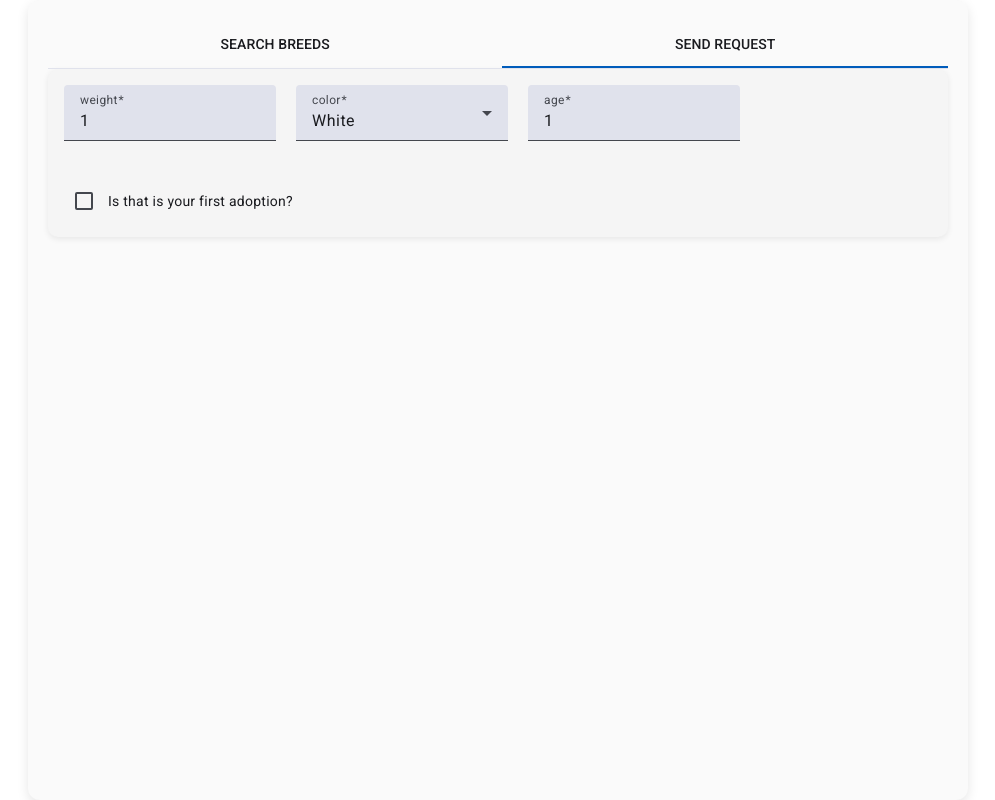
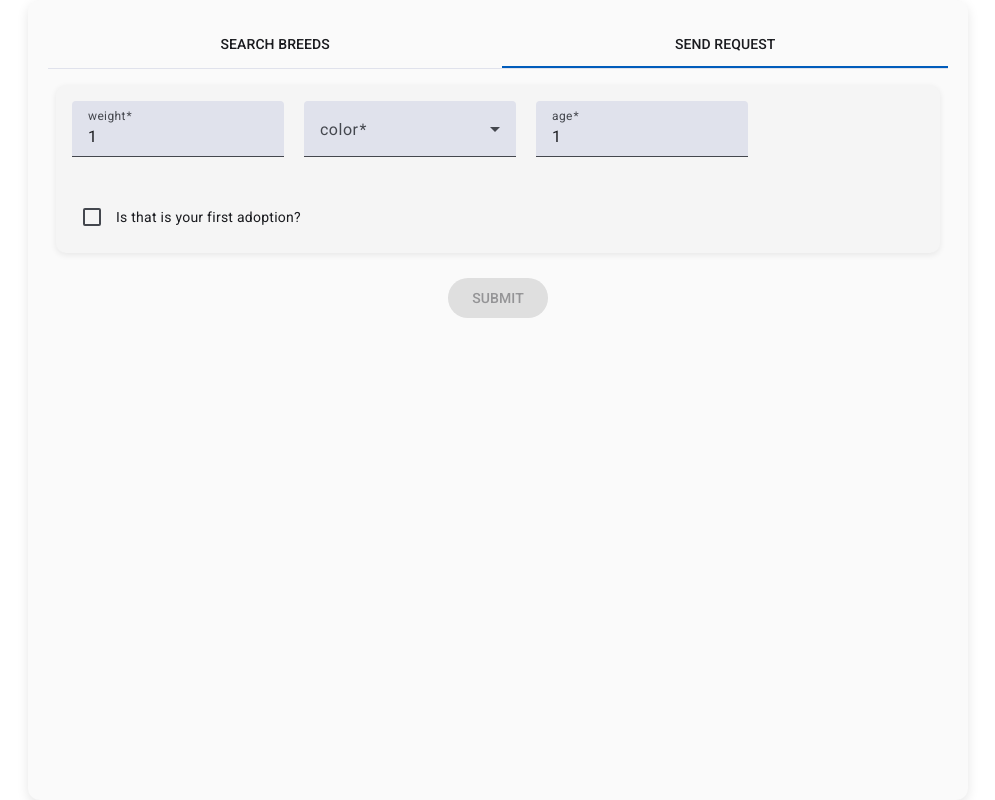
Before and after one commit to 203876149/dogs-album, an Angular app: page /request in a window 1280 px wide. Shown: the whole page, without its empty margins (142-1137 px from the left). Built offline with nearby package versions, Linux system fonts and the light colour scheme.

Commit message:
feat: enhance request form with error handling and submission feedback

```diff
--- a/package.json
+++ b/package.json
@@ -10,6 +10,7 @@
   },
   "private": true,
   "dependencies": {
+    "@angular/animations": "^19.2.9",
     "@angular/cdk": "^19.2.11",
     "@angular/common": "^19.2.0",
     "@angular/compiler": "^19.2.0",
--- a/src/app/app.config.ts
+++ b/src/app/app.config.ts
@@ -1,12 +1,13 @@
 import { ApplicationConfig, provideZoneChangeDetection } from '@angular/core';
 import { provideRouter } from '@angular/router';
-
 import { routes } from './app.routes';
 import {provideHttpClient} from '@angular/common/http';
+import {provideAnimationsAsync} from '@angular/platform-browser/animations/async';
 
 export const appConfig: ApplicationConfig = {
   providers: [provideZoneChangeDetection({ eventCoalescing: true }),
     provideRouter(routes),
     provideHttpClient(),
+    provideAnimationsAsync()
   ]
 };
--- a/src/app/request/request.component.css
+++ b/src/app/request/request.component.css
@@ -14,6 +14,13 @@ request-container {
   align-items: center;
   background-color: #f5f5f5;
   padding: 16px;
+  margin: 16px 8px;
   border-radius: 10px;
   box-shadow: 0 2px 6px rgba(0,0,0,0.08);
 }
+
+.button-container {
+  margin: 25px 8px;
+  display: flex;
+  justify-content: center;
+}
--- a/src/app/request/request.component.html
+++ b/src/app/request/request.component.html
@@ -1,8 +1,12 @@
 <div class="request-container">
   <form [formGroup]="form" class="form-section">
+    @let errors = errorMessages$ | async;
     <mat-form-field>
       <mat-label>weight</mat-label>
       <input type="number" matInput formControlName="weight" />
+      @if (errors?.['weight']) {
+        <mat-error>{{ errors?.['weight'] }}</mat-error>
+      }
     </mat-form-field>
     <mat-form-field>
       <mat-label>color</mat-label>
@@ -11,11 +15,26 @@
           <mat-option [value]="color">{{ color }}</mat-option>
         }
       </mat-select>
+      @if (errors?.['color']) {
+        <mat-error>{{ errors?.['color'] }}</mat-error>
+      }
     </mat-form-field>
     <mat-form-field>
       <mat-label>age</mat-label>
       <input type="number" matInput formControlName="age" />
+      @if (errors?.['age']) {
+        <mat-error>{{ errors?.['age'] }}</mat-error>
+      }
     </mat-form-field>
     <mat-checkbox formControlName="firstAdoption"><mat-label>Is that is your first adoption?</mat-label></mat-checkbox>
   </form>
+  <div class="button-container">
+    @if (!submitEvent()) {
+      <button (click)="onSubmit()" type="submit" [disabled]="!form.valid" mat-flat-button>SUBMIT</button>
+    } @else if (submitEvent() === 'processing') {
+      <mat-spinner></mat-spinner>
+    } @else if (submitEvent() === 'success') {
+      <h3 @fadeOut>Your adoption request has been registered in the system.</h3>
+    }
+  </div>
 </div>
--- a/src/app/request/request.component.ts
+++ b/src/app/request/request.component.ts
@@ -1,5 +1,5 @@
-import {ChangeDetectionStrategy, Component} from '@angular/core';
-import {AbstractControl, FormControl, FormGroup, ReactiveFormsModule, ValidationErrors, ValidatorFn, Validators} from '@angular/forms';
+import {ChangeDetectionStrategy, Component, signal} from '@angular/core';
+import {FormControl, FormGroup, ReactiveFormsModule, Validators} from '@angular/forms';
 import {takeUntilDestroyed} from '@angular/core/rxjs-interop';
 import {MatFormFieldModule} from '@angular/material/form-field';
 import {MatInputModule} from '@angular/material/input';
@@ -8,35 +8,93 @@ import {MatCheckbox} from '@angular/material/checkbox';
 import {AsyncPipe} from '@angular/common';
 import {MatCard, MatCardAvatar, MatCardHeader, MatCardImage, MatCardTitle} from '@angular/material/card';
 import {MatProgressBar} from '@angular/material/progress-bar';
+import {filter, map, Observable} from 'rxjs';
+import {MatButtonModule} from '@angular/material/button';
+import {MatProgressSpinner} from '@angular/material/progress-spinner';
+import { trigger, transition, style, animate } from '@angular/animations';
+
 
 @Component({
   selector: 'app-request',
-  imports: [MatFormFieldModule, MatInputModule, MatSelectModule, ReactiveFormsModule, MatCheckbox, AsyncPipe, MatCard, MatCardAvatar, MatCardHeader, MatCardImage, MatCardTitle, MatProgressBar],
+  imports: [MatFormFieldModule, MatInputModule, MatSelectModule, ReactiveFormsModule, MatCheckbox, AsyncPipe, MatCard,
+    MatCardAvatar, MatCardHeader, MatCardImage, MatCardTitle, MatProgressBar, MatButtonModule, MatProgressSpinner],
   templateUrl: './request.component.html',
   styleUrl: './request.component.css',
   standalone: true,
   changeDetection: ChangeDetectionStrategy.OnPush,
+  animations: [
+    trigger('fadeOut', [
+      transition(':leave', [
+        animate('2s ease', style({ opacity: 0 }))
+      ])
+    ])
+  ]
 })
 export class RequestComponent {
 
   form = new FormGroup({
     weight: new FormControl<number>(1, [Validators.min(1), Validators.max(100), Validators.required, Validators.pattern(/^[0-9]+$/)]),
-    color: new FormControl<EColor>(EColor.White, [Validators.required]),
+    color: new FormControl<EColor | null>(null, [Validators.required]),
     firstAdoption: new FormControl<boolean>(false, [Validators.required]),
     age: new FormControl<number>(1, [Validators.min(1), Validators.max(20), Validators.required, Validators.pattern(/^[0-9]+$/)]),
-  }, {validators: ageLimitIfFirstAdoption});
+  });
+
+  errorMessages$: Observable<Record<string, string>> = this.form.statusChanges
+    .pipe(
+      filter(status => status === 'INVALID'),
+      map(() => {
+        const errors: Record<string, string> = {};
+        Object.entries(this.form.controls).forEach(([ctrKey, value]) => {
+          const errorKey = value.errors ? Object.keys(value.errors)[0] : null
+              switch (errorKey) {
+                case null:
+                  break;
+                 case 'required':
+                   errors[ctrKey] = 'This field is required';
+                   break;
+                 case 'min':
+                  errors[ctrKey] = `Minimum value is ${value.errors?.['min'].min}`;
+                  break;
+                case 'max':
+                  console.log('max:', value.errors);
+                  errors[ctrKey] = `Maximum value is ${value.errors?.['max'].max}`;
+                  break;
+                case 'pattern':
+                  errors[ctrKey] = 'Invalid format';
+                  break;
+                default:
+                  errors[ctrKey] = 'Unknown error';
+              }
+        });
+        return errors;
+      })
+    );
+
+  submitEvent = signal<'processing' | 'success' | null>(null);
+
 
   constructor() {
     this.form.get('firstAdoption')?.valueChanges
       .pipe(takeUntilDestroyed())
       .subscribe(res => {
         if (res) {
-          this.form.get('age')?.addValidators(Validators.max(8));
+          this.form.get('age')?.setValidators([Validators.min(1), Validators.max(8), Validators.required, Validators.pattern(/^[0-9]+$/)]);
         } else {
-          this.form.get('age')?.setValidators(Validators.max(20));
+          this.form.get('age')?.setValidators([Validators.min(1), Validators.max(20), Validators.required, Validators.pattern(/^[0-9]+$/)]);
         }
         this.form.get('age')?.updateValueAndValidity();
       });
+  }
+
+  onSubmit() {
+    this.form.reset();
+    this.submitEvent.set('processing');
+      setTimeout(() => {
+        this.submitEvent.set('success');
+        setTimeout(() => {
+          this.submitEvent.set(null);
+        }, 3000);
+      }, 2000);
   }
 
 
@@ -44,14 +102,6 @@ export class RequestComponent {
   EColors = EColor;
 }
 
-export const ageLimitIfFirstAdoption: ValidatorFn = (control: AbstractControl): ValidationErrors | null => {
-  const firstAdoption = control.get('firstAdoption')?.value;
-  const age = control.get('age')?.value;
-  if (firstAdoption === true && age > 8) {
-    return { ageTooHighForFirstAdoption: true };
-  }
-  return null;
-};
 
 export enum EColor {
   White = 'White',
```
Also changed, not shown: 1 other file (tests, documents, lock files or other folders).
